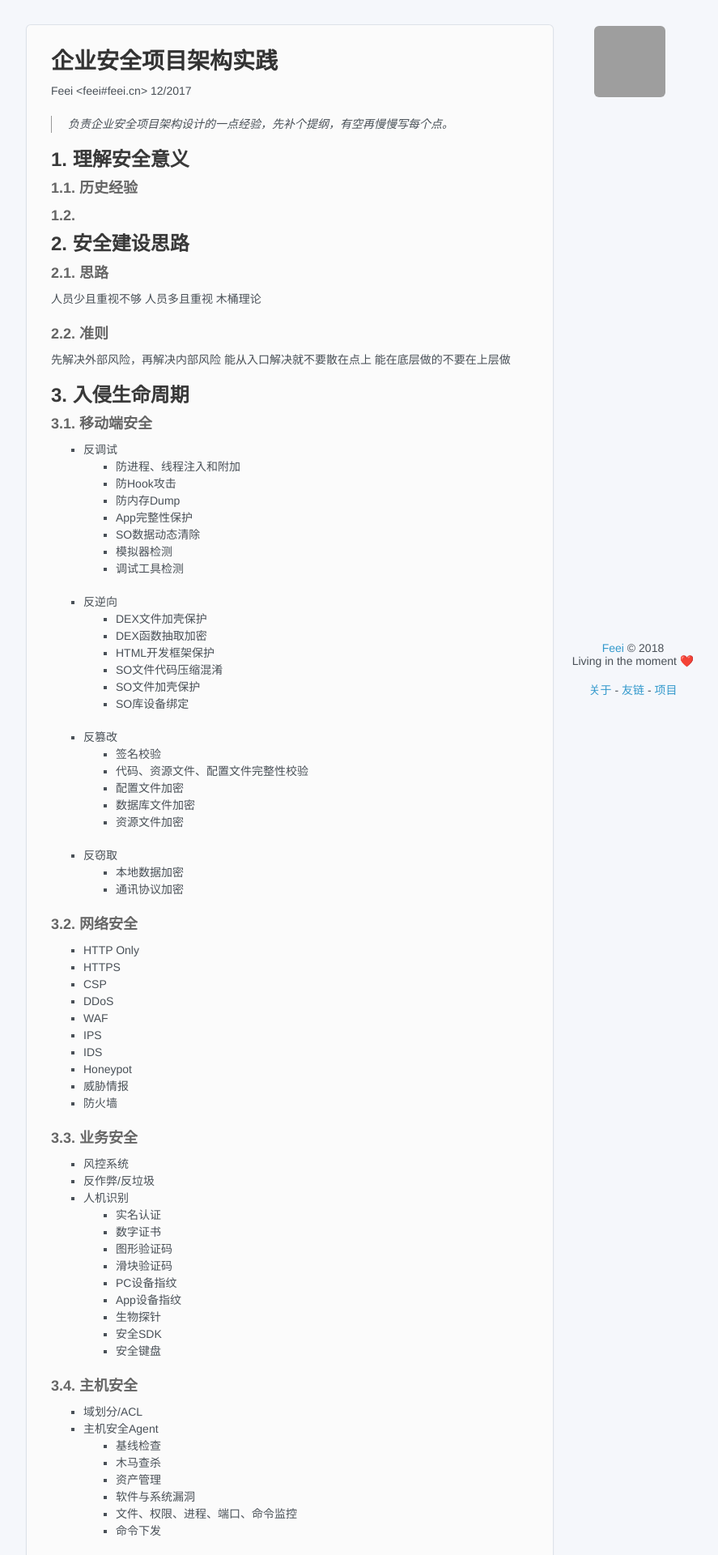
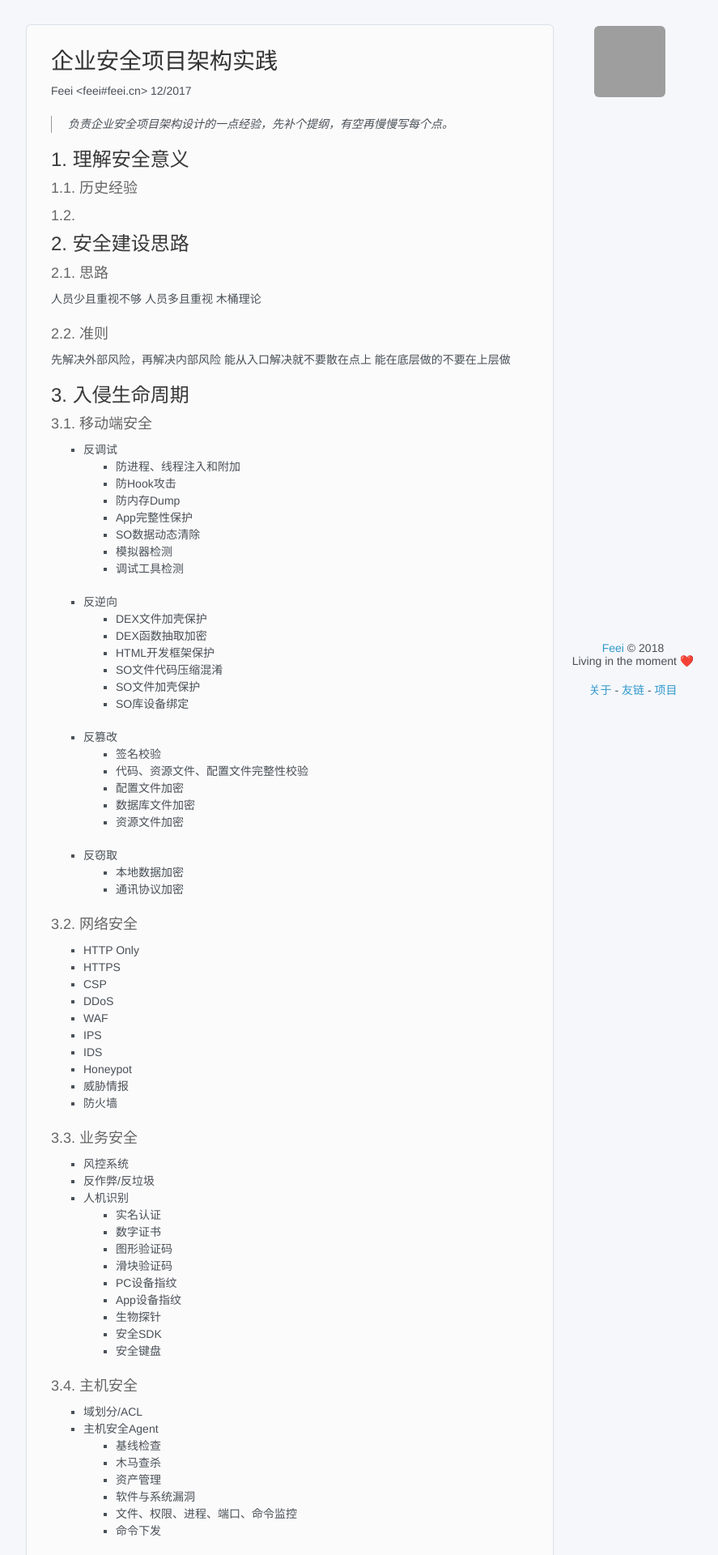
Before and after one commit to limengmingx/Papers, a Jekyll site: the page built from 企业安全项目架构实践.md, in a window 1280 px wide. Shown: the top 1920 px of the page at 81% size, without its empty margins (68-955 px from the left). Built offline with Jekyll 4.4.1, drawn with Linux system fonts in a browser that asks for light colours; our own code applies the rules of GitHub Pages for plain Markdown files; a script that is not in the unit is left out; comment, search, counter and statistics services are not loaded; grey boxes are pictures that could not be loaded.

Commit message:
Update style.scss

```diff
--- a/assets/css/style.scss
+++ b/assets/css/style.scss
@@ -352,7 +352,8 @@ p, ul, ol, table, pre, dl {
 }
 
 h1, h2, h3 {
-    line-height: 1.1
+    line-height: 1.1;
+    font-weight: inherit
 }
 
 h1 {
```
